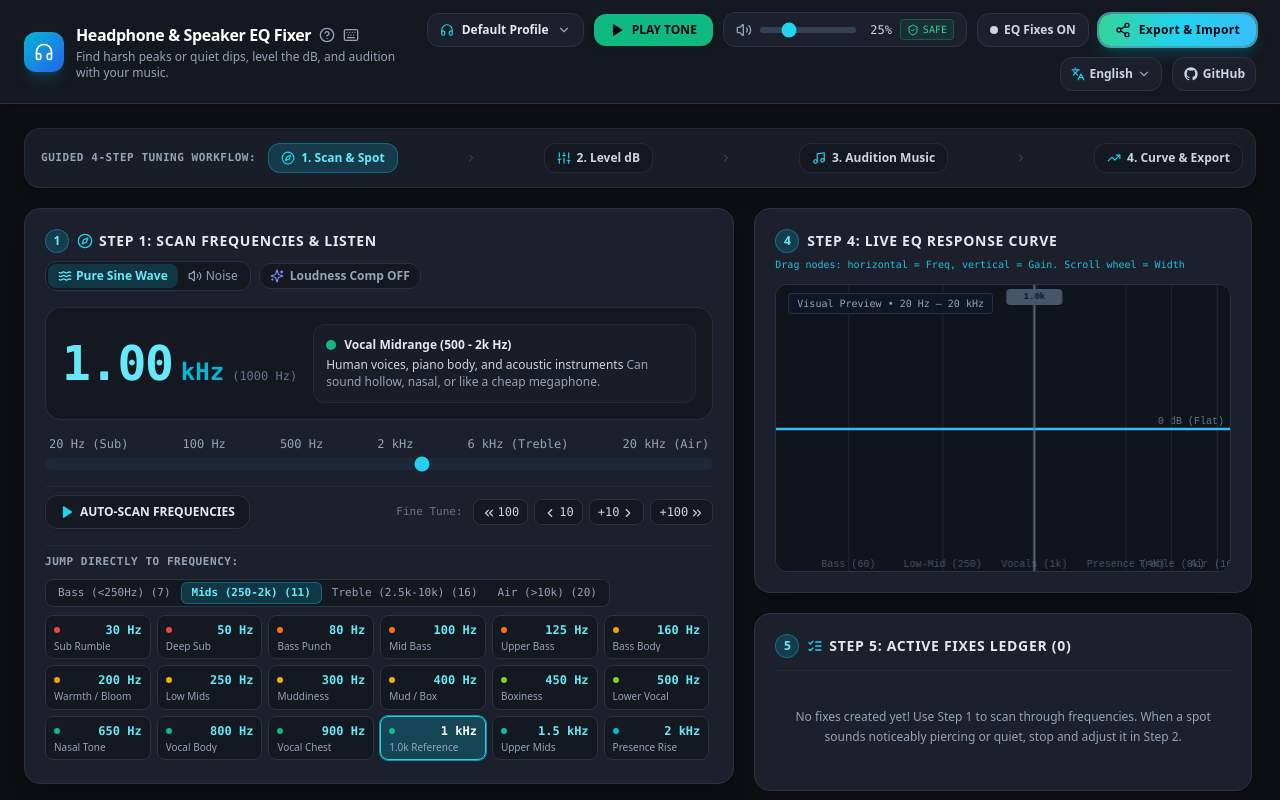
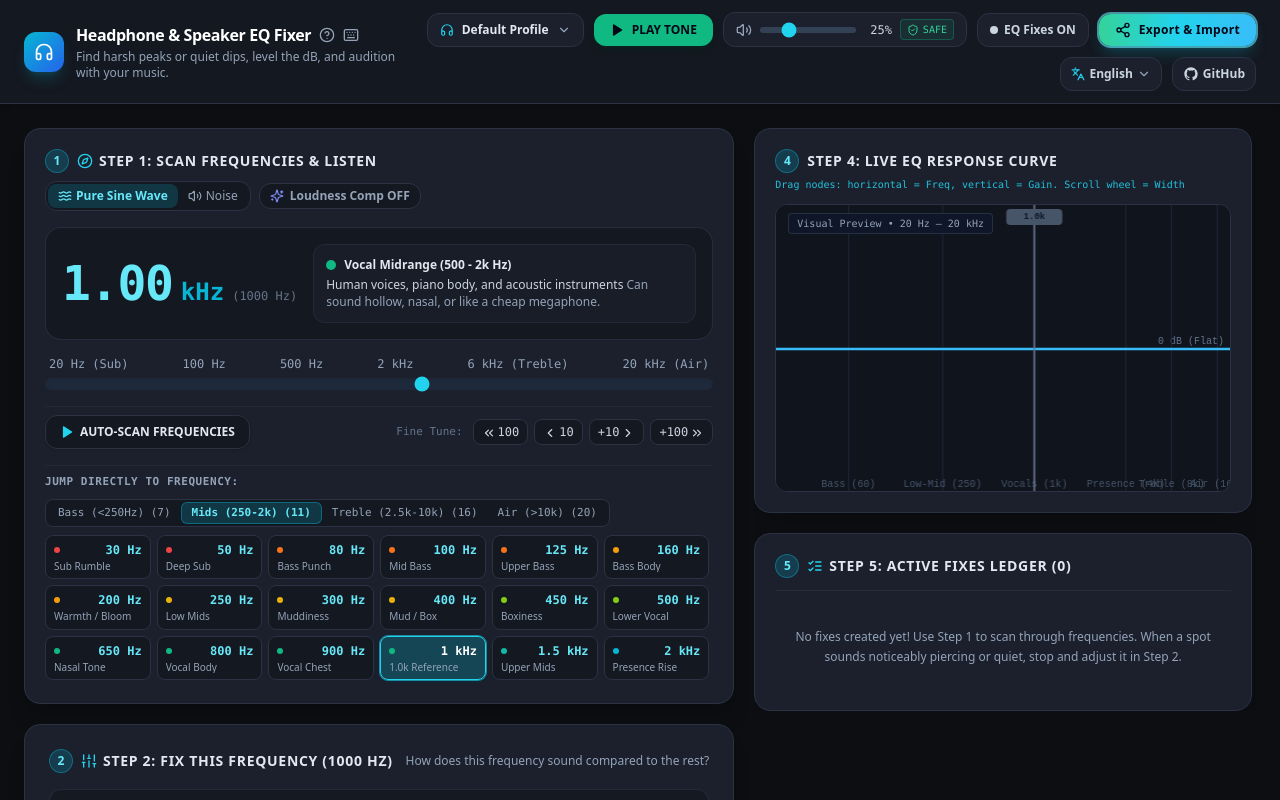
Before and after one commit to Silentishy/peq-tone-generator, a React (Vite) app: page / in a window 1280 px wide. Shown: the top 800 px of the page. Built offline with nearby package versions, Linux system fonts and the light colour scheme.

Commit message:
feat: remove Guided 4-Step Tuning Workflow section per user request

```diff
--- a/src/App.tsx
+++ b/src/App.tsx
@@ -1,6 +1,5 @@
 import React, { useState, useEffect, useCallback } from 'react';
 import { SimpleHeader } from './components/SimpleHeader';
-import { WorkflowStepper } from './components/WorkflowStepper';
 import { FrequencyScanner } from './components/FrequencyScanner';
 import { FrequencyFixerCard } from './components/FrequencyFixerCard';
 import { SimpleEQVisualizer } from './components/SimpleEQVisualizer';
@@ -144,22 +143,6 @@ export const App: React.FC = () => {
     setProfiles((prev) =>
       prev.map((p) => (p.id === activeProfileId ? { ...p, preamp: val, autoPreamp: auto } : p))
     );
-  };
-
-  const handleStepClick = (step: number) => {
-    const targetMap: Record<number, string> = {
-      1: 'step-1-scanner',
-      2: 'step-2-fixer',
-      3: 'step-3-audition',
-      4: 'step-4-visualizer',
-    };
-    const targetId = targetMap[step];
-    if (targetId) {
-      const el = document.getElementById(targetId);
-      if (el) {
-        el.scrollIntoView({ behavior: 'smooth', block: 'start' });
-      }
-    }
   };
 
   // Master Audio Toggle (Pure Tone)
@@ -411,10 +394,7 @@ export const App: React.FC = () => {
       />
 
       {/* Main Container */}
-      <main className="flex-1 p-3 sm:p-5 lg:p-6 max-w-[1600px] w-full mx-auto flex flex-col gap-4 sm:gap-5">
-        {/* Guided 4-Step Tuning Workflow Navigation Banner */}
-        <WorkflowStepper onStepClick={handleStepClick} />
-
+      <main className="flex-1 p-3 sm:p-5 lg:p-6 max-w-[1600px] w-full mx-auto">
         <div className="grid grid-cols-1 lg:grid-cols-12 gap-5 items-start">
           {/* Left Column: Frequency Scanner & On-The-Spot Fixer & Music Audition */}
           <div className="lg:col-span-7 xl:col-span-7 flex flex-col gap-5">
--- a/src/components/WorkflowStepper.tsx
+++ /dev/null
@@ -1,81 +0,0 @@
-import React from 'react';
-import { Compass, Sliders, Music, TrendingUp, ChevronRight } from 'lucide-react';
-import { useLanguage } from '../context/LanguageContext';
-
-interface WorkflowStepperProps {
-  activeStep?: number;
-  onStepClick: (step: number) => void;
-}
-
-export const WorkflowStepper: React.FC<WorkflowStepperProps> = ({
-  activeStep = 1,
-  onStepClick,
-}) => {
-  const { t } = useLanguage();
-
-  const steps = [
-    {
-      step: 1,
-      label: t.stepperStep1,
-      icon: Compass,
-      targetId: 'step-1-scanner',
-    },
-    {
-      step: 2,
-      label: t.stepperStep2,
-      icon: Sliders,
-      targetId: 'step-2-fixer',
-    },
-    {
-      step: 3,
-      label: t.stepperStep3,
-      icon: Music,
-      targetId: 'step-3-audition',
-    },
-    {
-      step: 4,
-      label: t.stepperStep4,
-      icon: TrendingUp,
-      targetId: 'step-4-visualizer',
-    },
-  ];
-
-  return (
-    <div className="w-full bg-studio-panel/90 border border-studio-border/80 rounded-2xl p-2.5 sm:p-3 shadow-lg flex flex-wrap items-center justify-between gap-2">
-      <div className="flex items-center space-x-1.5 px-1">
-        <span className="text-[11px] font-mono font-bold uppercase tracking-wider text-slate-400">
-          {t.stepperTitle}
-        </span>
-      </div>
-
-      <nav
-        className="flex items-center flex-1 justify-between gap-1 overflow-x-auto scrollbar-none py-0.5"
-        aria-label="Workflow Navigation"
-      >
-        {steps.map((item, idx) => {
-          const Icon = item.icon;
-          const isCurrent = activeStep === item.step;
-          return (
-            <React.Fragment key={item.step}>
-              <button
-                type="button"
-                onClick={() => onStepClick(item.step)}
-                className={`flex items-center space-x-1.5 px-2.5 sm:px-3 py-1.5 rounded-xl text-xs font-semibold whitespace-nowrap transition-all active:scale-95 ${
-                  isCurrent
-                    ? 'bg-cyan-500/20 text-cyan-300 border border-cyan-500/40 shadow-sm'
-                    : 'bg-studio-surface text-slate-300 hover:text-white border border-studio-border/70 hover:border-slate-600'
-                }`}
-              >
-                <Icon className="w-3.5 h-3.5 text-cyan-400 flex-shrink-0" />
-                <span>{item.label}</span>
-              </button>
-              {idx < steps.length - 1 && (
-                <ChevronRight className="w-3 h-3 text-slate-600 flex-shrink-0 hidden sm:block" />
-              )}
-            </React.Fragment>
-          );
-        })}
-      </nav>
-    </div>
-  );
-};
```
